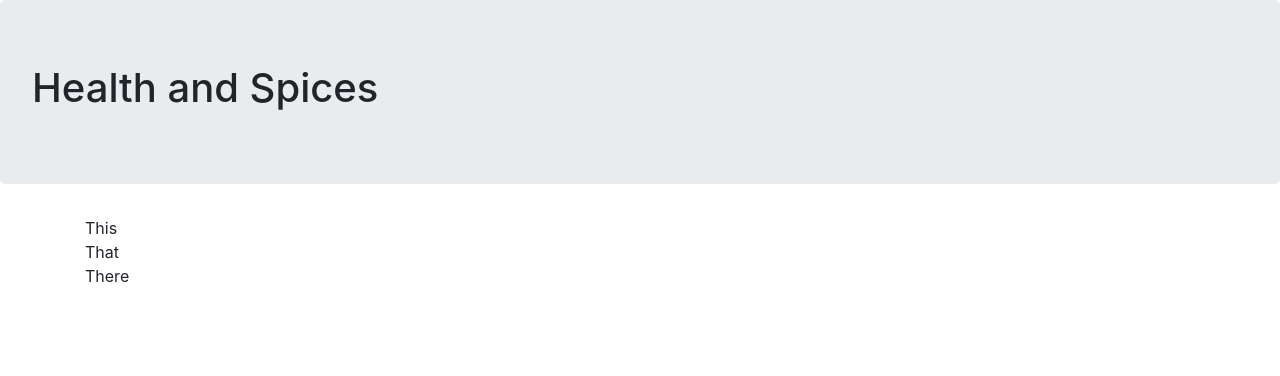
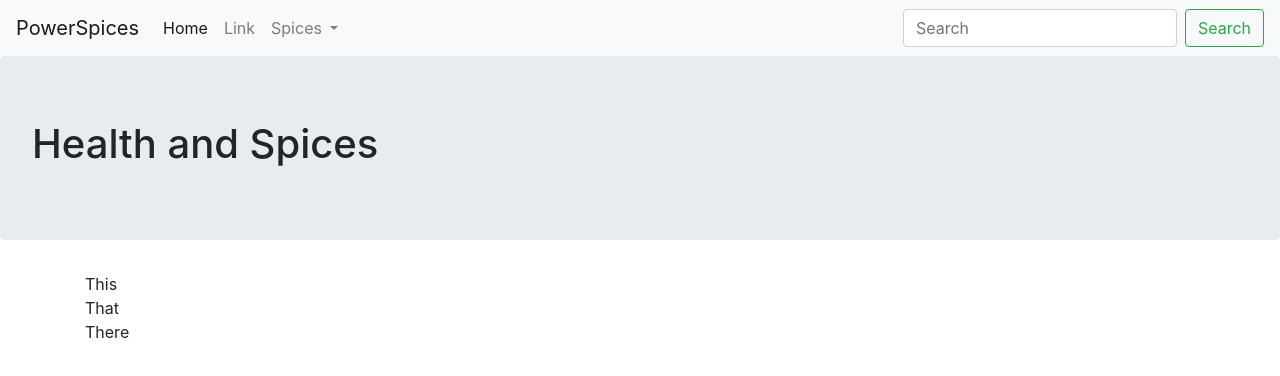
Before and after one commit to jmaldia/projectcode-phase2-independent-project, a plain HTML site: page index.html in a window 1280 px wide. Drawn offline with nearby package versions, Linux system fonts and the light colour scheme.

Commit message:
Adds Nav Bar

```diff
--- a/index.html
+++ b/index.html
@@ -13,7 +13,40 @@
   </head>
   <body>
 
-    <nav></nav>
+    <nav class="navbar navbar-expand-lg navbar-light bg-light">
+      <a class="navbar-brand" href="#">PowerSpices</a>
+      <button class="navbar-toggler" type="button" data-toggle="collapse" data-target="#navbarSupportedContent" aria-controls="navbarSupportedContent" aria-expanded="false" aria-label="Toggle navigation">
+        <span class="navbar-toggler-icon"></span>
+      </button>
+
+      <div class="collapse navbar-collapse" id="navbarSupportedContent">
+        <ul class="navbar-nav mr-auto">
+          <li class="nav-item active">
+            <a class="nav-link" href="#">Home <span class="sr-only">(current)</span></a>
+          </li>
+          <li class="nav-item">
+            <a class="nav-link" href="#">Link</a>
+          </li>
+          <li class="nav-item dropdown">
+            <a class="nav-link dropdown-toggle" href="#" id="navbarDropdown" role="button" data-toggle="dropdown" aria-haspopup="true" aria-expanded="false">
+              Spices
+            </a>
+            <div class="dropdown-menu" aria-labelledby="navbarDropdown">
+              <a class="dropdown-item" href="#">Basil</a>
+              <a class="dropdown-item" href="#">Cinnamon</a>
+              <a class="dropdown-item" href="#">Cumin</a>
+              <a class="dropdown-item" href="#">Sage</a>
+              <a class="dropdown-item" href="#">Tumeric</a>
+              <!-- <div class="dropdown-divider"></div> -->
+            </div>
+          </li>
+        </ul>
+        <form class="form-inline my-2 my-lg-0">
+          <input class="form-control mr-sm-2" type="search" placeholder="Search" aria-label="Search">
+          <button class="btn btn-outline-success my-2 my-sm-0" type="submit">Search</button>
+        </form>
+      </div>
+    </nav>
 
     <div class="jumbotron">
         <h1>Health and Spices</h1>
```
